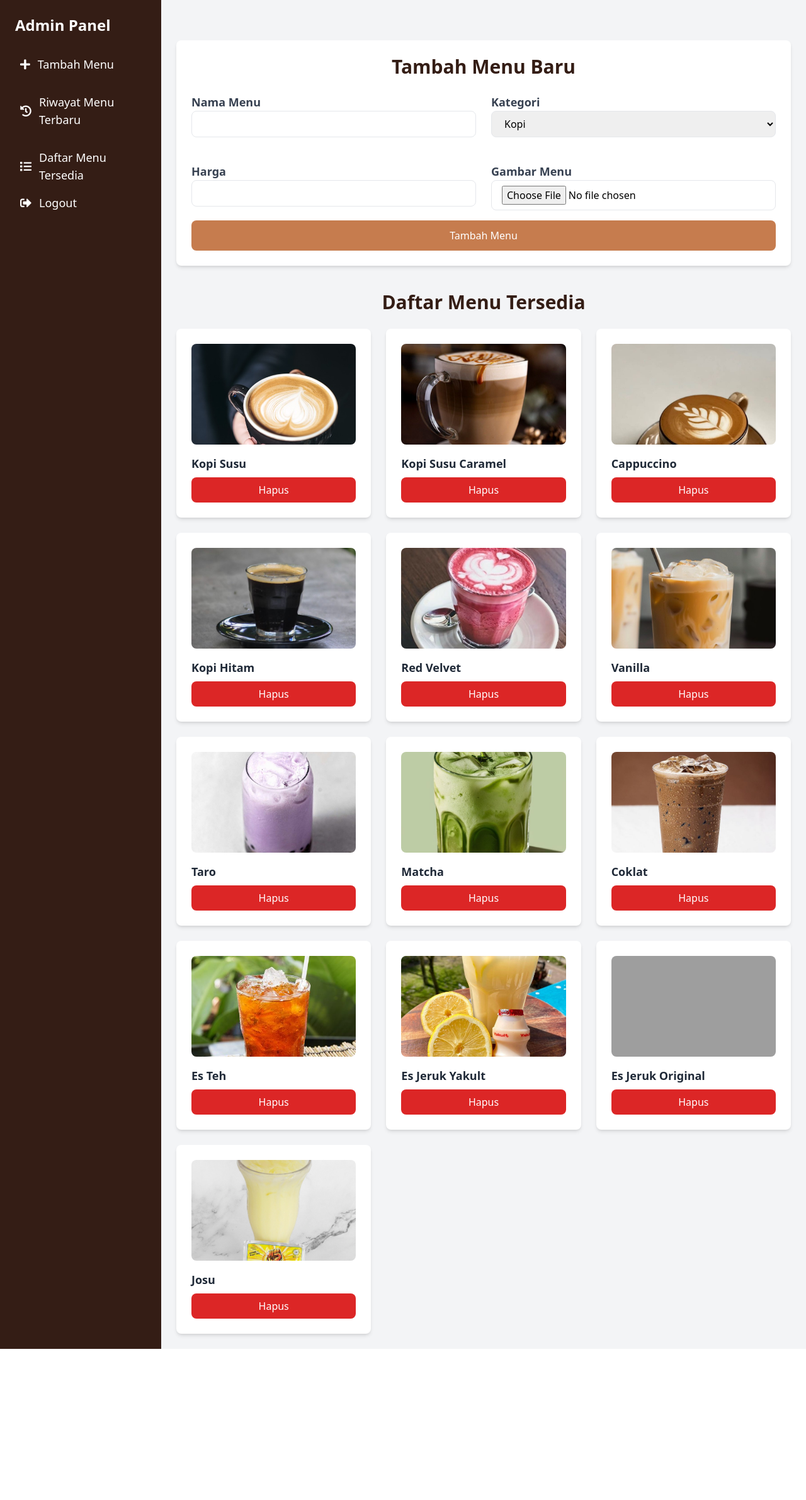
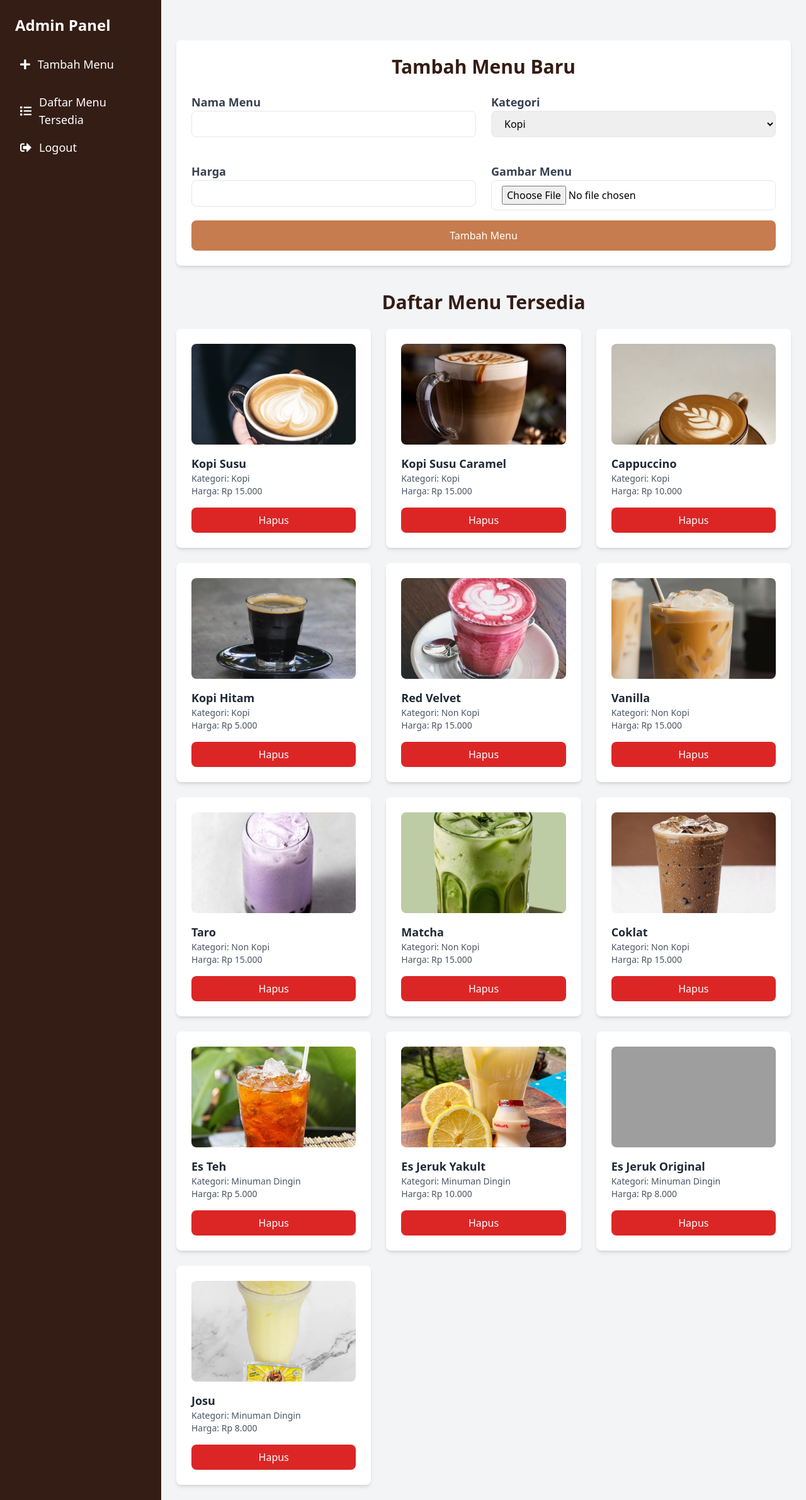
Before and after one commit to FadliKurniawan/WINKOPI_Andromeda, a PHP site: page /admin.php in a window 1280 px wide. Shown: the whole page at 63% size. Before the commit the page ends 2142 px from the top, so only its background shows below. Run offline with PHP 8.4, Linux system fonts and the light colour scheme; data comes from the database, SQL or seed files in the repository; some libraries are stand-ins or nearby versions; grey boxes are pictures that could not be loaded.

Commit message:
fitur menghapus dioptimalisasikan

```diff
--- a/admin.php
+++ b/admin.php
@@ -6,12 +6,8 @@ if ($conn->connect_error) {
     die("Koneksi gagal: " . $conn->connect_error);
 }
 
-// Query untuk menampilkan 5 menu terbaru dengan gambar
-$sql = "SELECT id_menu, nama_menu, kategori, gambar FROM menu ORDER BY created_at DESC LIMIT 5";
-$result = $conn->query($sql);
-
-// Query untuk menampilkan semua menu yang tersedia dengan gambar
-$sql_all = "SELECT id_menu, nama_menu, gambar FROM menu";
+// Query untuk menampilkan semua menu yang tersedia dengan gambar, kategori, dan harga
+$sql_all = "SELECT id_menu, nama_menu, kategori, harga, gambar FROM menu";
 $result_all = $conn->query($sql_all);
 ?>
 
@@ -35,9 +31,6 @@ $result_all = $conn->query($sql_all);
             <div class="flex flex-col space-y-4">
                 <a href="#tambah-menu" class="text-lg flex items-center hover:text-gray-300 p-2 rounded-lg transition-all hover:bg-[#C67C4E]">
                     <i class="fas fa-plus mr-3"></i> Tambah Menu
-                </a>
-                <a href="#riwayat-menu" class="text-lg flex items-center hover:text-gray-300 p-2 rounded-lg transition-all hover:bg-[#C67C4E]">
-                    <i class="fas fa-history mr-3"></i> Riwayat Menu Terbaru
                 </a>
                 <a href="#menu-tersedia" class="text-lg flex items-center hover:text-gray-300 p-2 rounded-lg transition-all hover:bg-[#C67C4E]">
                     <i class="fas fa-list mr-3"></i> Daftar Menu Tersedia
@@ -103,10 +96,12 @@ $result_all = $conn->query($sql_all);
                         while ($row = $result_all->fetch_assoc()) {
                             echo "<div class='bg-white rounded-lg shadow-md p-6'>";
                             echo "<img src='menu/" . $row['gambar'] . "' alt='" . $row['nama_menu'] . "' class='w-full h-40 object-cover rounded-lg mb-4'>";
-                            echo "<h3 class='text-lg font-semibold text-gray-800 mb-2'>" . $row['nama_menu'] . "</h3>";
+                            echo "<h3 class='text-lg font-semibold text-gray-800'>" . $row['nama_menu'] . "</h3>";
+                            echo "<p class='text-sm text-gray-600'>Kategori: " . $row['kategori'] . "</p>";
+                            echo "<p class='text-sm text-gray-600'>Harga: Rp " . number_format($row['harga'], 0, ',', '.') . "</p>";
                             echo "<form action='hapus_menu.php' method='POST' onsubmit=\"return confirm('Apakah Anda yakin ingin menghapus menu ini?');\">";
                             echo "<input type='hidden' name='id_menu' value='" . $row['id_menu'] . "'>";
-                            echo "<button type='submit' class='w-full py-2 bg-red-600 text-white rounded-lg hover:bg-red-700'>Hapus</button>";
+                            echo "<button type='submit' class='w-full py-2 bg-red-600 text-white rounded-lg hover:bg-red-700 mt-4'>Hapus</button>";
                             echo "</form>";
                             echo "</div>";
                         }
--- a/hapus_menu.php
+++ b/hapus_menu.php
@@ -17,12 +17,12 @@ $stmt->bind_param("i", $id_menu);
 if ($stmt->execute()) {
     echo "<script>
         alert('Menu berhasil dihapus!');
-        window.location.href = 'index.php';
+        window.location.href = 'admin.php';
     </script>";
 } else {
     echo "<script>
         alert('Gagal menghapus menu.');
-        window.location.href = 'index.php';
+        window.location.href = 'admin.php';
     </script>";
 }
 
```
